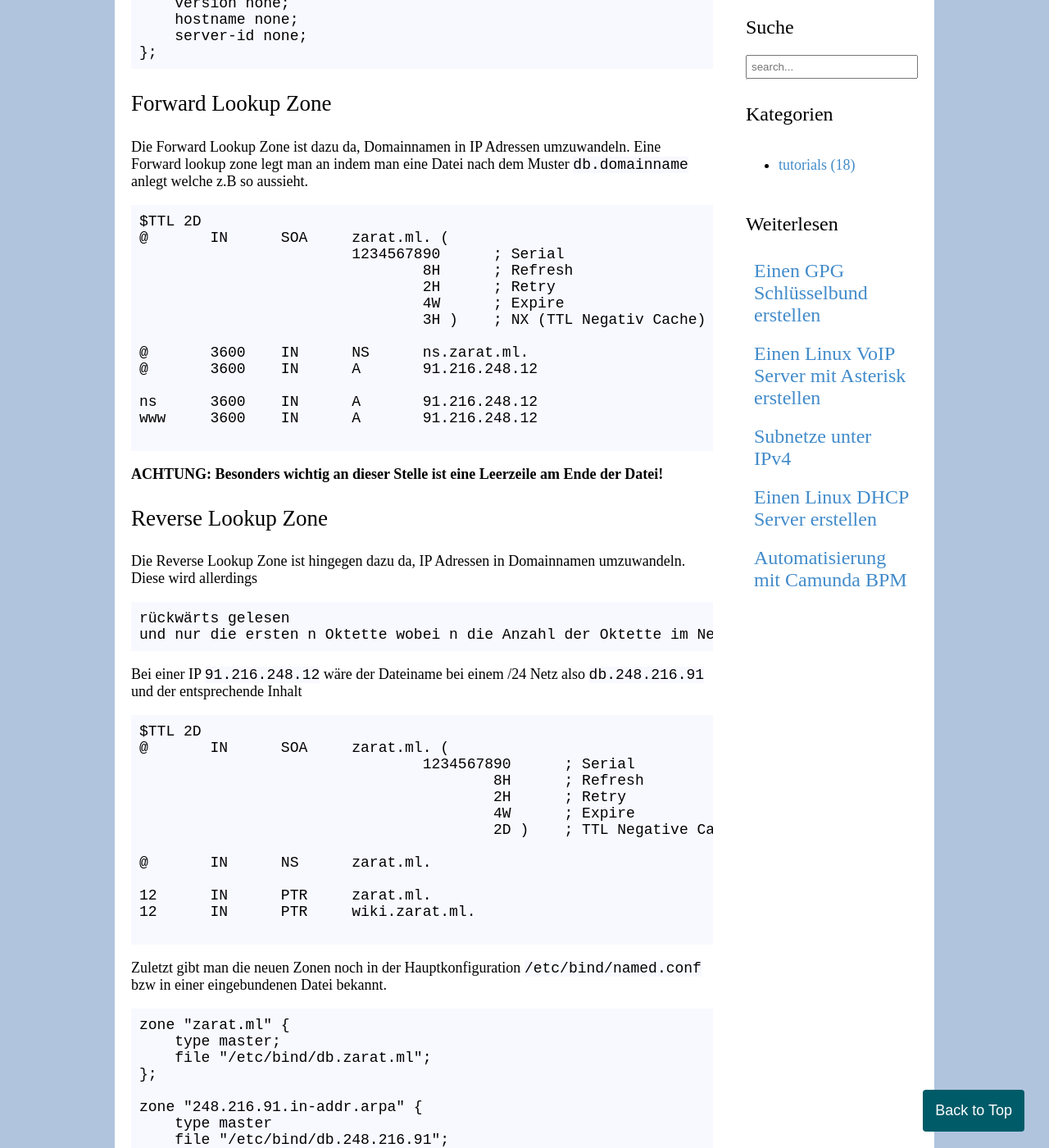
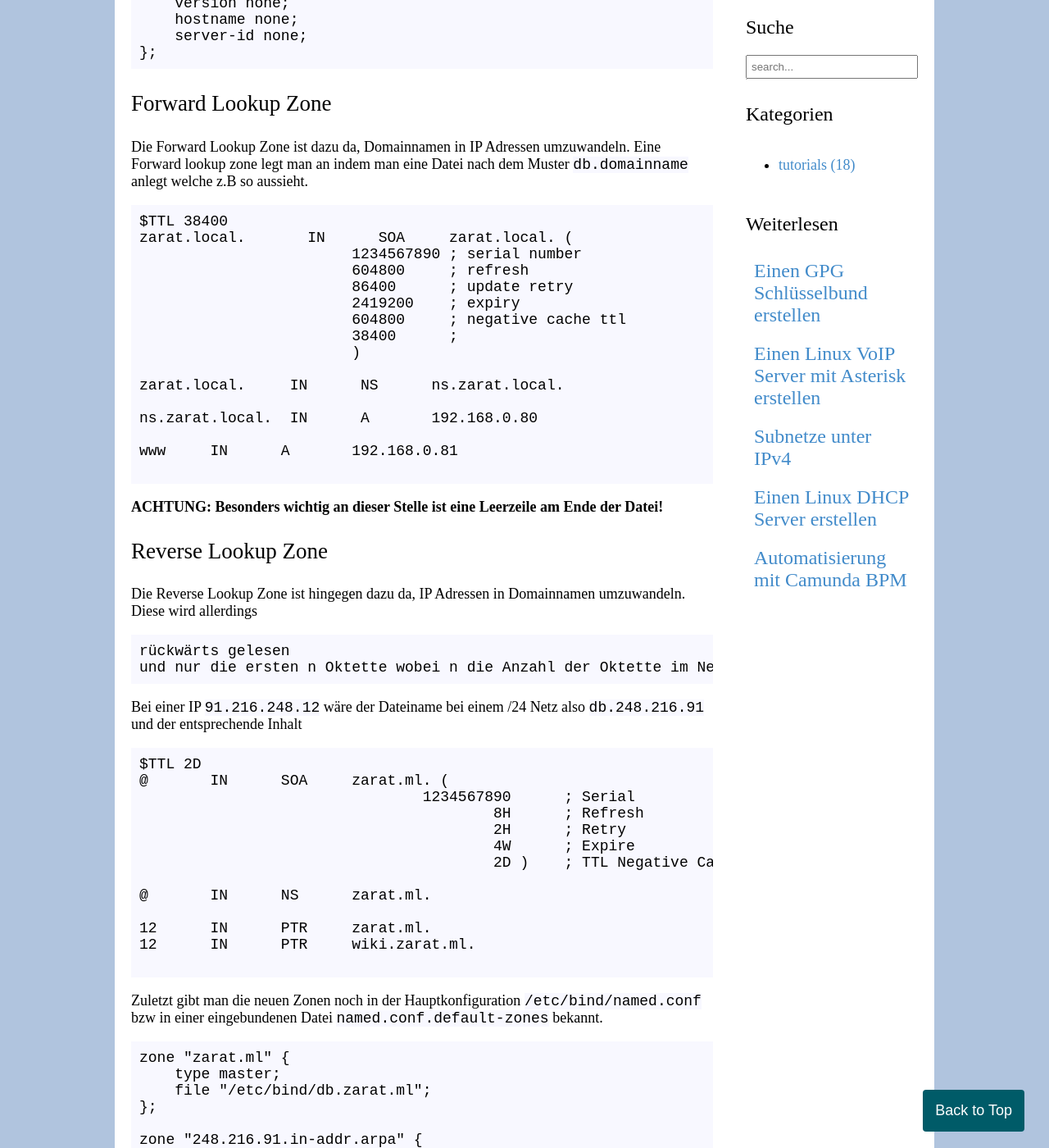
Before and after one commit to zarat/zarat.github.io, a Jekyll site: the page built from _posts/2018-05-26-nameserver.markdown, in a window 1280 px wide and 1400 px high, scrolled down 1503 px. Shown: the whole window at 82% size. Built offline with Jekyll 4.4.1, drawn with Linux system fonts in a browser that asks for light colours.

Commit message:
Update 2018-05-26-nameserver.markdown

```diff
--- a/_posts/2018-05-26-nameserver.markdown
+++ b/_posts/2018-05-26-nameserver.markdown
@@ -58,19 +58,22 @@ In die Datei named.conf wird die globale (systemweite) Konfiguration geschrieben
 
 Die Forward Lookup Zone ist dazu da, Domainnamen in IP Adressen umzuwandeln. Eine Forward lookup zone legt man an indem man eine Datei nach dem Muster <code>db.domainname</code> anlegt welche z.B so aussieht.
 
-<pre>$TTL 2D
-@       IN      SOA     zarat.ml. (
-                        1234567890      ; Serial
-                                8H      ; Refresh
-                                2H      ; Retry
-                                4W      ; Expire
-                                3H )    ; NX (TTL Negativ Cache)
+<pre>
+$TTL 38400
+zarat.local.       IN      SOA     zarat.local. (
+                        1234567890 ; serial number
+                        604800     ; refresh
+                        86400      ; update retry
+                        2419200    ; expiry
+                        604800     ; negative cache ttl
+                        38400      ;
+                        )
 
-@	3600	IN	NS	ns.zarat.ml.
-@	3600	IN	A	91.216.248.12
+zarat.local.     IN      NS      ns.zarat.local.
 
-ns      3600    IN      A       91.216.248.12
-www     3600    IN      A       91.216.248.12
+ns.zarat.local.  IN      A       192.168.0.80
+
+www     IN      A       192.168.0.81
 
 </pre>
 
@@ -100,7 +103,7 @@ Bei einer IP <code>91.216.248.12</code> wäre der Dateiname bei einem /24 Netz a
 
 </pre>
 
-Zuletzt gibt man die neuen Zonen noch in der Hauptkonfiguration <code>/etc/bind/named.conf</code> bzw in einer eingebundenen Datei bekannt.
+Zuletzt gibt man die neuen Zonen noch in der Hauptkonfiguration <code>/etc/bind/named.conf</code> bzw in einer eingebundenen Datei <code>named.conf.default-zones</code> bekannt.
 
 <pre>
 zone "zarat.ml" {
```
